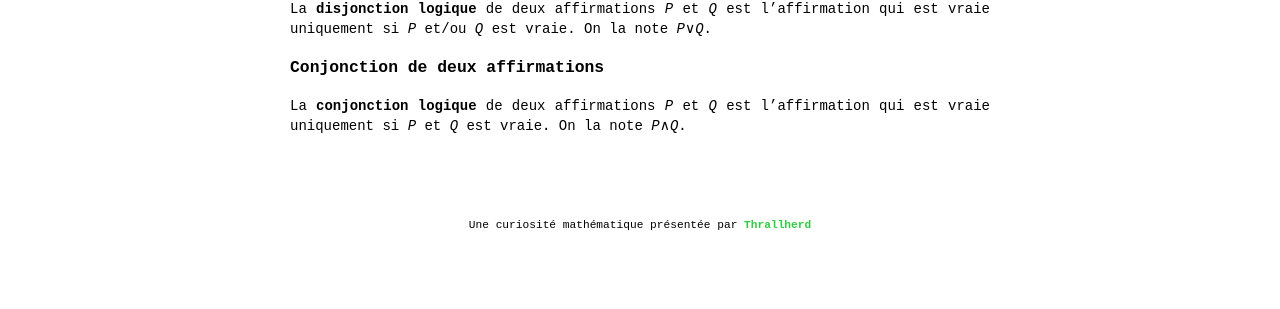
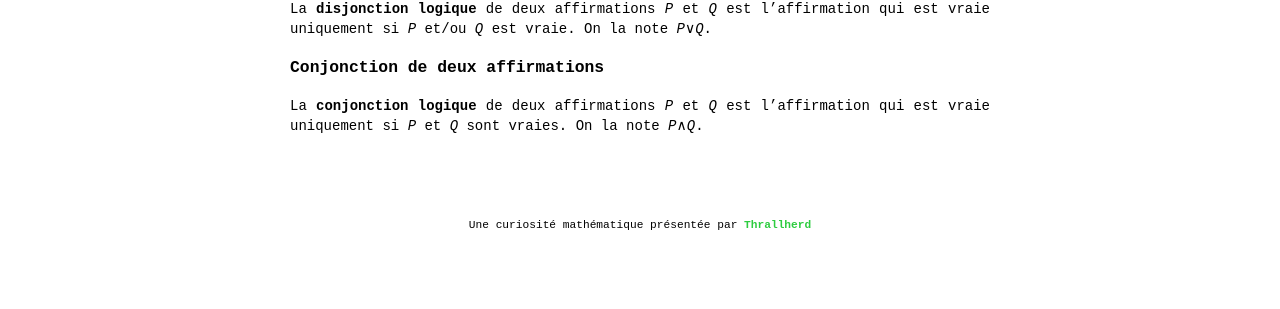
Before and after one commit to Thrallherd/AlgebraExNihilo, a Jekyll site: the page built from basic_def.md, in a window 1280 px wide. Shown: the part 789-1098 px from the top of the page. Built offline with Jekyll 4.4.1, drawn with Linux system fonts in a browser that asks for light colours; formulas are drawn with MathJax 3.

Commit message:
Update basic_def.md

```diff
--- a/basic_def.md
+++ b/basic_def.md
@@ -25,4 +25,4 @@ Une affirmation est dite **vraie** lorsque l'information qu'elle transmet est co
 La **disjonction logique** de deux affirmations _P_ et _Q_ est l'affirmation qui est vraie uniquement si _P_ et/ou _Q_ est vraie. On la note _P_&#8744;_Q_.
 
 ### Conjonction de deux affirmations
-La **conjonction logique** de deux affirmations _P_ et _Q_ est l'affirmation qui est vraie uniquement si _P_ et _Q_ est vraie. On la note _P_&#8743;_Q_.
+La **conjonction logique** de deux affirmations _P_ et _Q_ est l'affirmation qui est vraie uniquement si _P_ et _Q_ sont vraies. On la note _P_&#8743;_Q_.
```
